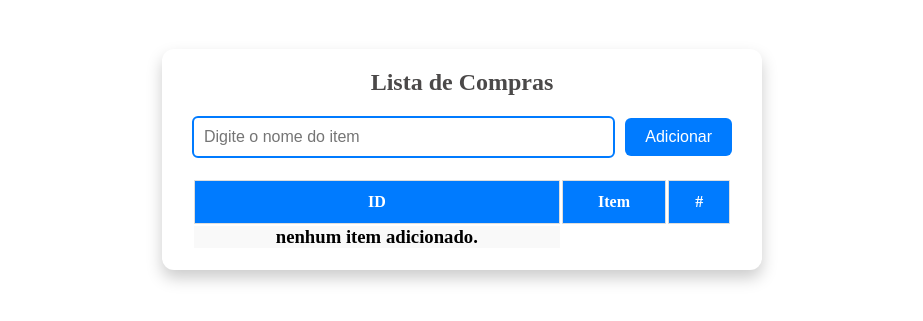
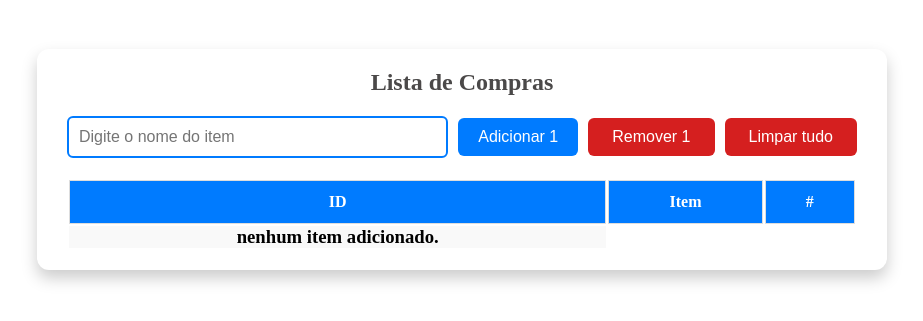
Before and after one commit to Marrafon91/Angular, an Angular app: page / in a window 1280 px wide. Shown: the part 249-570 px from the top of the page, without its empty margins (178-1101 px from the left). Built offline with nearby package versions, Linux system fonts and the light colour scheme.

Commit message:
Lógica de riscar itens e classe css dinamica no componente

```diff
--- a/src/app/lista-compras/lista-compras.html
+++ b/src/app/lista-compras/lista-compras.html
@@ -7,7 +7,9 @@
             name="item"
             id="item"
              [(ngModel)]="item" placeholder="Digite o nome do item">
-            <button type="submit">Adicionar</button>
+            <button type="submit">Adicionar 1</button>
+            <button type="button" (click)="removerLista()">Remover 1</button>
+            <button type="button" (click)="limparLista()">Limpar tudo</button>
         </form>
 
         <table>
@@ -22,15 +24,16 @@
                 @for (elemento of lista; track elemento.id) {
                     <tr>
                         <td>{{elemento.id}}</td>
-                        <td>{{elemento.nome}}</td>
-                        <td><input type="checkbox"></td>
+                        <td><span
+                         [ngClass]="{ 'item-riscado' : elemento.comprado}">{{elemento.nome}}</span></td>
+                        <td><input type="checkbox"
+                             (click)="riscarItem(elemento)" [checked]="elemento.comprado"></td>
                     </tr>
                 } @empty {
                     <tr colspan="3">
                         <h3>nenhum item adicionado.</h3>
                     </tr>
                 }
-
             </tbody>
         </table>
     </div>
--- a/src/app/lista-compras/lista-compras.scss
+++ b/src/app/lista-compras/lista-compras.scss
@@ -19,7 +19,7 @@
     padding: 20px 30px;
     text-align: center;
     width: 90%;
-    max-width: 600px;
+    max-width: 850px;
 }
 
 h1 {
@@ -50,6 +50,21 @@
 }
 
 button {
+    padding: 10px 24px;
+    border: none;
+    border-radius: 6px;
+    background-color: #d51f1f;
+    color: #fff;
+    font-size: 16px;
+    cursor: pointer;
+    transition: background 0.3s;
+}
+
+button:hover {
+    background-color: #b31c1c;
+}
+
+button[type="submit"] {
     padding: 10px 20px;
     border: none;
     border-radius: 6px;
@@ -60,7 +75,7 @@
     transition: background 0.3s;
 }
 
-button:hover {
+button[type="submit"]:hover {
     background: #0056b3;
 }
 
@@ -95,3 +110,7 @@
     transform: scale(1.2);
     cursor: pointer;
 }
+
+.item-riscado {
+    text-decoration: line-through;
+}
--- a/src/app/lista-compras/lista-compras.ts
+++ b/src/app/lista-compras/lista-compras.ts
@@ -24,4 +24,16 @@
     this.item = '';
   }
 
+  riscarItem(itemLista: ItemLista,) {
+    itemLista.comprado = !itemLista.comprado;
+  }
+
+  removerLista() {
+    this.lista.pop();
+  }
+
+  limparLista() {
+    this.lista = [];
+  }
+
 }
```
